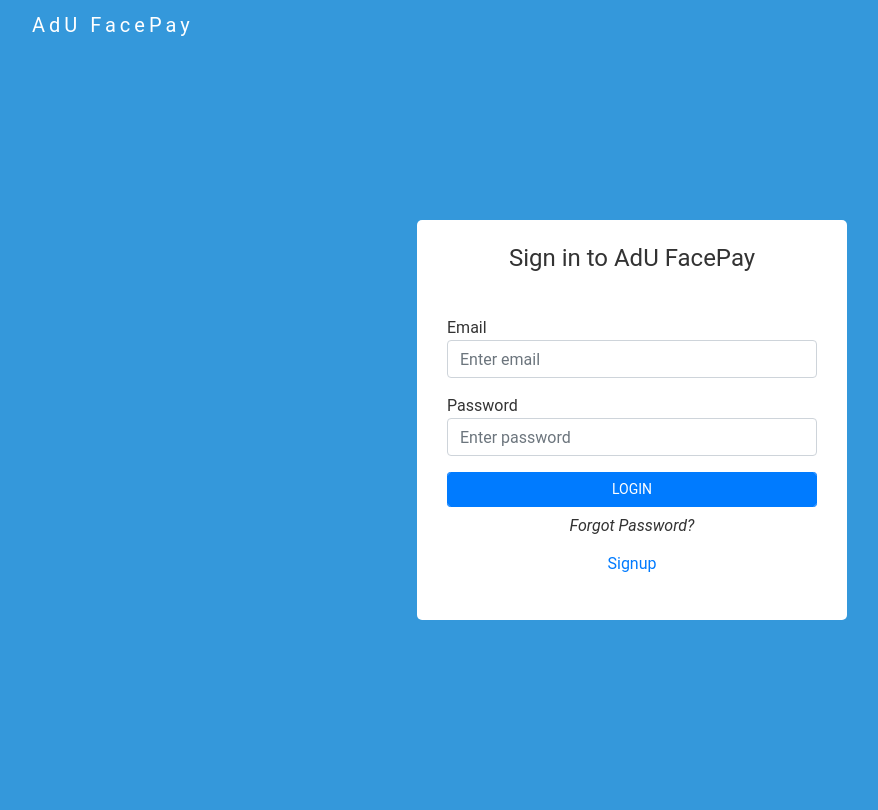
After one commit to eugeniowork/ordering, a CodeIgniter app: page /database/login in a window 1280 px wide. The commit adds this page. Shown: the whole page, without its empty margins (8-886 px from the left). Run offline with CodeIgniter, Linux system fonts and the light colour scheme.

Commit message:
login page and revised verification controller

```diff
--- a/application/config/routes.php
+++ b/application/config/routes.php
@@ -51,7 +51,8 @@ defined('BASEPATH') OR exit('No direct script access allowed');
 */
 
 //FOR USER RELATED
-$route['verify-account/(:any)'] = 'user/verifyAccountPage/$1';
+$route['verify-account/(:any)'] = 'verification/verifyAccountPage/$1';
+$route['login'] = 'login/loginPage';
 
 $route['default_controller'] = 'home';
 $route['404_override'] = '';
--- /dev/null
+++ b/application/controllers/Login.php
@@ -0,0 +1,23 @@
+<?php
+defined('BASEPATH') OR exit('No direct script access allowed');
+
+class Login extends CI_Controller {
+	function __construct(){
+		parent::__construct();
+
+		$this->load->model('global_model');
+
+		$this->load->helper('date_helper');
+		$this->load->helper('encryption_helper');
+	}
+
+	public function loginPage(){
+		$this->data['page_title'] = "Login";
+
+		$this->load->view('layouts/header', $this->data);
+		$this->load->view('layouts/header_icon_only');
+		$this->load->view('user/login');
+		$this->load->view('layouts/footer');
+	}
+
+}
--- /dev/null
+++ b/application/views/layouts/header_icon_only.php
@@ -0,0 +1,8 @@
+<div class="preloader">
+	<img src="<?= base_url();?>assets/uploads/preloader/preloader_logo.gif"></img>
+</div>
+<div class="header">
+	<div class="left">
+        <a href="<?= base_url(); ?>">AdU FacePay</a>
+    </div>
+</div>
--- /dev/null
+++ b/application/views/user/login.php
@@ -0,0 +1,21 @@
+<div class="page-container login-container">
+	<div class="container-body">
+		<div class="d-flex flex-column justify-content-center align-items-center login-flex">
+			<div class="login-body">
+				<p class="main-title">Sign in to AdU FacePay</p><br>
+				<div class="form-group">
+					<span>Email</span>
+					<input type="text" class="form-control" placeholder="Enter email">
+				</div>
+				<div class="form-group">
+					<span>Password</span>
+					<input type="password" class="form-control" placeholder="Enter password">
+				</div>
+				<div class="warning"></div>
+				<button class="btn btn-sm btn-primary btn-login form-control">LOGIN</button>
+				<button class="btn btn-link form-control btn-forgot-password">Forgot Password?</button>
+				<a href="<?= base_url();?>signup" class="btn btn-link form-control">Signup</a>
+			</div>
+		</div>
+	</div>
+</div>
--- a/application/views/user/verify-account.php
+++ b/application/views/verification/verify-account.php
@@ -44,4 +44,4 @@
 	</div>
 </div>
 
-<script type="text/javascript" src="<?= base_url();?>assets/js/user/verify-account.js"></script>
+<script type="text/javascript" src="<?= base_url();?>assets/js/verification/verify-account.js"></script>
--- a/assets/css/styles.css
+++ b/assets/css/styles.css
@@ -129,7 +129,7 @@ body {
 .verify-account-container .container-body {
   background: #3498db !important; }
   .verify-account-container .container-body .verify-account-flex, .verify-account-container .container-body .verified-account-flex {
-    min-height: 100vh;
+    min-height: 90vh;
     width: 100%;
     position: relative; }
     .verify-account-container .container-body .verify-account-flex .verify-account-body, .verify-account-container .container-body .verify-account-flex .verified-account-body, .verify-account-container .container-body .verified-account-flex .verify-account-body, .verify-account-container .container-body .verified-account-flex .verified-account-body {
@@ -150,4 +150,29 @@ body {
         height: 150px;
         width: 150px; }
 
+.login-container .container-body {
+  background: #3498db !important; }
+  .login-container .container-body .login-flex {
+    min-height: 90vh;
+    width: 100%;
+    position: relative; }
+    .login-container .container-body .login-flex .login-body {
+      z-index: 1;
+      padding: 20px 30px;
+      background: white;
+      min-height: 400px;
+      height: auto;
+      width: 430px;
+      border-radius: 5px;
+      color: #333; }
+      .login-container .container-body .login-flex .login-body .main-title {
+        text-align: center;
+        font-size: 24px; }
+        .login-container .container-body .login-flex .login-body .main-title span {
+          font-style: italic; }
+      .login-container .container-body .login-flex .login-body .btn-forgot-password {
+        font-style: italic;
+        color: #333;
+        text-align: center; }
+
 /*# sourceMappingURL=styles.css.map */
--- a/assets/css/styles.scss
+++ b/assets/css/styles.scss
@@ -10,5 +10,8 @@
 //FOR REGISTRATION RELATED
 @import "signup/signup";
 
+//FOR VERIFICATION RELATED
+@import "verification/verify_account";
+
 //FOR USER RELATED
-@import "user/verify_account";
+@import "user/login";
--- a/assets/css/user/_verify_account.scss
+++ b/assets/css/user/_login.scss
@@ -1,18 +1,18 @@
-.verify-account-container{
+.login-container{
 	.container-body{
 		background: #3498db !important;
-		.verify-account-flex, .verified-account-flex{
-			min-height: 100vh;
+		.login-flex{
+			min-height: 90vh;
 		    width: 100%;
 		    //background: rgb(218, 218, 218);
 		    position: relative;
-		    .verify-account-body, .verified-account-body{
+		    .login-body{
 		    	z-index: 1;
 		        padding:20px 30px;
 		        background: white;
 		        min-height: 400px;
 		        height: auto;
-		        width: 460px;
+		        width: 430px;
 		        border-radius: 5px;
 		        color: #333;
 
@@ -23,9 +23,11 @@
 		                font-style: italic;
 		            }
 		        }
-		        img{
-		        	height: 150px;
-    				width: 150px;
+
+		        .btn-forgot-password{
+		        	font-style: italic;
+		            color:#333;
+		            text-align: center;
 		        }
 		    }
 		}
--- a/assets/js/user/verify-account.js
+++ b/assets/js/verification/verify-account.js
@@ -11,7 +11,7 @@ $(document).ready(function(){
 			$(".btn-verify").prop("disabled", true).html("Verifying...")
 
 			$.ajax({
-				url: base_url + "user/verifyAccount",
+				url: base_url + "verification/verifyAccount",
 				type: 'POST',
 				dataType: 'json',
 				data:{
@@ -42,7 +42,7 @@ $(document).ready(function(){
 		$(".btn-resend").prop("disabled", true).html("Resending...")
 
 		$.ajax({
-			url: base_url + 'user/resendVerification',
+			url: base_url + 'verification/resendVerification',
 			type: 'POST',
 			dataType: 'json',
 			data:{
```
Also changed, not shown: application/controllers/User.php (+122 -113 lines), application/controllers/Verification.php (added, +153 -0 lines), assets/css/verification/_verify_account.scss (added, +33 -0 lines), 1 other file.
